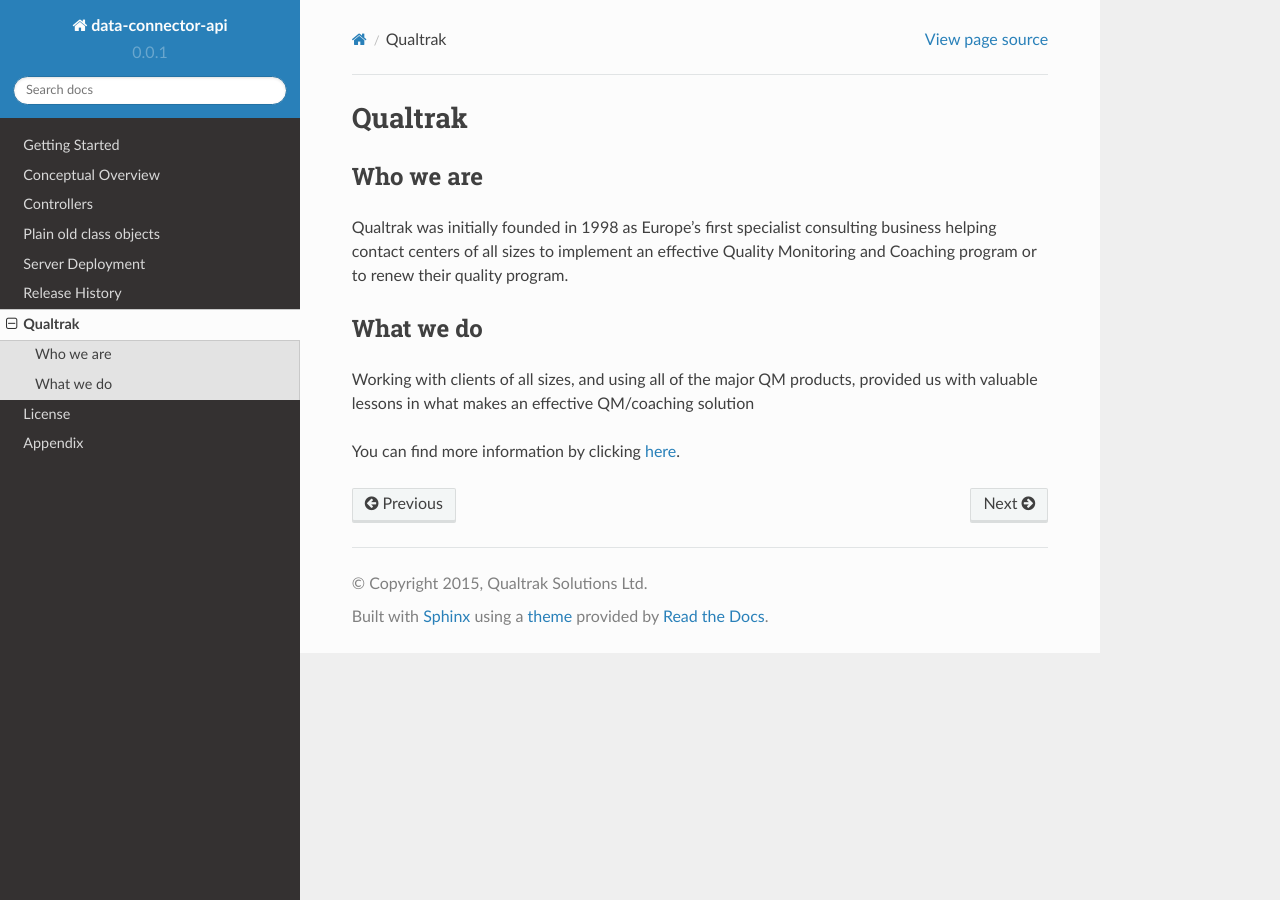
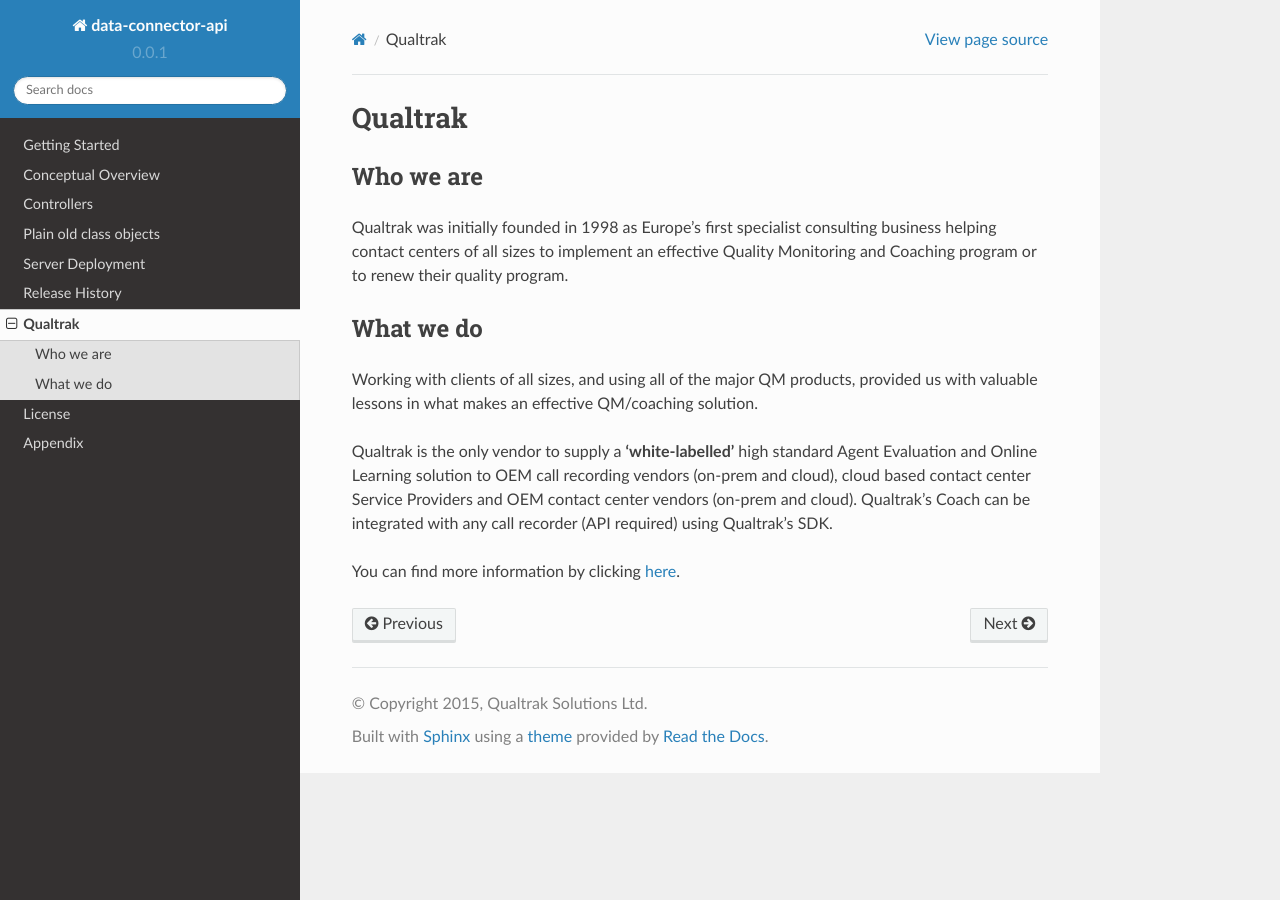
Before and after one commit to qualtrak/docs-data-connector-api, a Sphinx documentation site: the page built from documentation/source/qualtrak.rst, in a window 1280 px wide. Built offline with Sphinx 7.4.7 and the Read the Docs theme 2.0.0, drawn with Linux system fonts in a browser that asks for light colours.

Commit message:
Further typo corrections and added some more copy

```diff
--- a/documentation/source/controllers.rst
+++ b/documentation/source/controllers.rst
@@ -81,8 +81,8 @@
 Recordings
 ==========
 
-Get recoring url
-~~~~~~~~~~~~~~~~
+Get recording url
+~~~~~~~~~~~~~~~~~
 
 To get the url of a recording from the recorder connector.
 
--- a/documentation/source/poco.rst
+++ b/documentation/source/poco.rst
@@ -1,7 +1,7 @@
 Plain old class objects
 -----------------------
 
-These are the classes the the RESTful implementation depends on.  These class can be used to pass information to the RESTful api or used to wrap data being returned from the RESTful api.
+These are the classes the the RESTful implementation depends on.  These ``classes`` can be used to pass information to the RESTful API or used to wrap data being returned from the RESTful API.
 
 
 .. _RecorderUserInfo-label:
--- a/documentation/source/qualtrak.rst
+++ b/documentation/source/qualtrak.rst
@@ -9,6 +9,8 @@
 What we do
 ----------
 
-Working with clients of all sizes, and using all of the major QM products, provided us with valuable lessons in what makes an effective QM/coaching solution
+Working with clients of all sizes, and using all of the major QM products, provided us with valuable lessons in what makes an effective QM/coaching solution.
+
+Qualtrak is the only vendor to supply a **‘white-labelled’** high standard Agent Evaluation and Online Learning solution to OEM call recording vendors (on-prem and cloud), cloud based contact center Service Providers and OEM contact center vendors (on-prem and cloud). Qualtrak’s Coach can be integrated with any call recorder (API required) using Qualtrak’s SDK.
 
 You can find more information by clicking `here <http://www.qualtrak.com>`_.
```
Also changed, not shown: documentation/source/releasehistory.rst (line endings or trailing spaces), documentation/source/whatiscoach.rst (line endings or trailing spaces).
